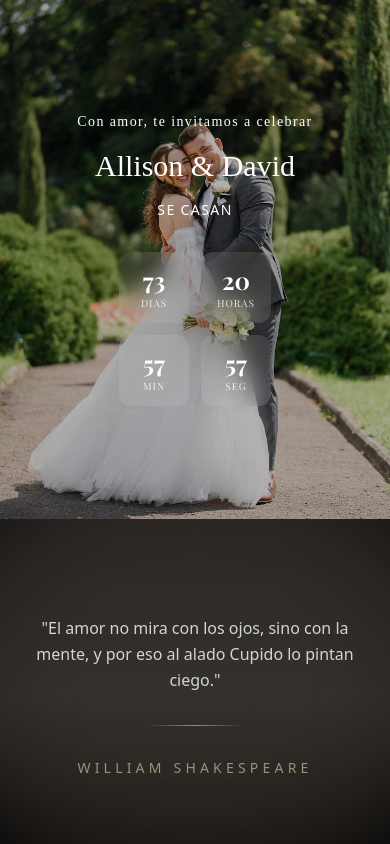
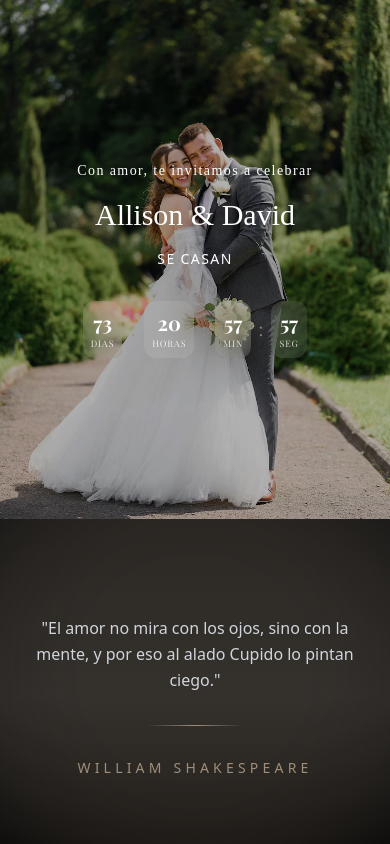
Before and after one commit to patrickespinoza/Invitacion-Web-03, a React (Vite) app in the folder Nuestra-Boda/: page / in a window 390 px wide. Both pictures are taken after a click on the button "🔇 Silenciar". Shown: the top 844 px of the page. Built offline with nearby package versions, Linux system fonts and the light colour scheme; a web font is replaced by a local one.

Commit message:
cambio de responsivo de contador

```diff
--- a/Nuestra-Boda/src/componentes-encabezado/encabeza-cuenta.jsx
+++ b/Nuestra-Boda/src/componentes-encabezado/encabeza-cuenta.jsx
@@ -29,13 +29,10 @@ const Countdown = ({ targetDate }) => {
 
   return (
     <section className="w-full flex justify-center">
-      <div className="font-playfair w-full max-w-md">
+      <div className="font-playfair w-full max-w-md px-2">
 
-        {/* GRID RESPONSIVE */}
-        <div className="
-          grid grid-cols-2 gap-3
-          sm:flex sm:justify-center sm:items-center sm:gap-4
-        ">
+        {/* FLEX SIEMPRE EN LÍNEA */}
+        <div className="flex justify-between items-center gap-2">
 
           {Object.keys(timeLeft).map((interval, index) => (
             <React.Fragment key={interval}>
@@ -44,15 +41,15 @@ const Countdown = ({ targetDate }) => {
               <div className="
                 flex flex-col items-center justify-center
                 bg-white/10 backdrop-blur-md
-                px-3 py-3 sm:px-4 sm:py-3
+                px-2 py-2 sm:px-3 sm:py-3
                 rounded-xl
-                min-w-[70px] sm:min-w-[80px]
+                flex-1
               ">
 
                 {/* NÚMERO */}
                 <span className="
                   text-white font-bold
-                  text-2xl sm:text-3xl md:text-4xl lg:text-5xl
+                  text-xl sm:text-2xl md:text-4xl
                 ">
                   {timeLeft[interval]}
                 </span>
@@ -60,7 +57,7 @@ const Countdown = ({ targetDate }) => {
                 {/* LABEL */}
                 <span className="
                   text-white uppercase tracking-widest
-                  text-[10px] sm:text-xs md:text-sm
+                  text-[9px] sm:text-xs
                   opacity-80
                 ">
                   {interval}
@@ -68,11 +65,10 @@ const Countdown = ({ targetDate }) => {
 
               </div>
 
-              {/* ":" SOLO EN DESKTOP */}
+              {/* ":" */}
               {index < Object.keys(timeLeft).length - 1 && (
                 <span className="
-                  hidden sm:block
-                  text-2xl md:text-3xl
+                  text-lg sm:text-2xl
                   text-[#9E8E7B] opacity-80
                 ">
                   :
```
